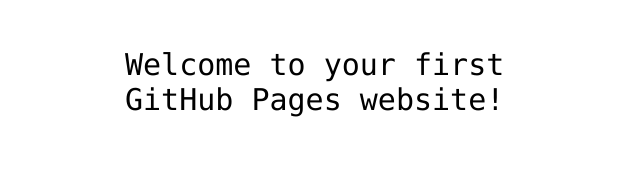
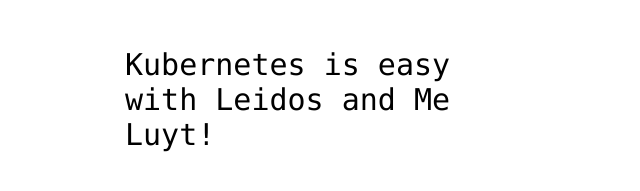
Before and after one commit to cluyt/hello-world, a plain HTML site: page index.html in a window 1280 px wide. Shown: the part 341-532 px from the top of the page, without its empty margins (315-955 px from the left). Drawn offline with Linux system fonts and the light colour scheme.

Commit message:
Update index.html

```diff
--- a/index.html
+++ b/index.html
@@ -12,7 +12,7 @@
 <img src="https://octodex.github.com/images/daftpunktocat-thomas.gif" id="octocat" alt="octocat-gif" />
 
 <!-- Change this code here by copy and pasting your template on line 15 -->
-<p>Welcome to your first GitHub Pages website!</p>
+<p>Kubernetes is easy with Leidos and Me Luyt!</p>
 
 </body>
 </html>
```
